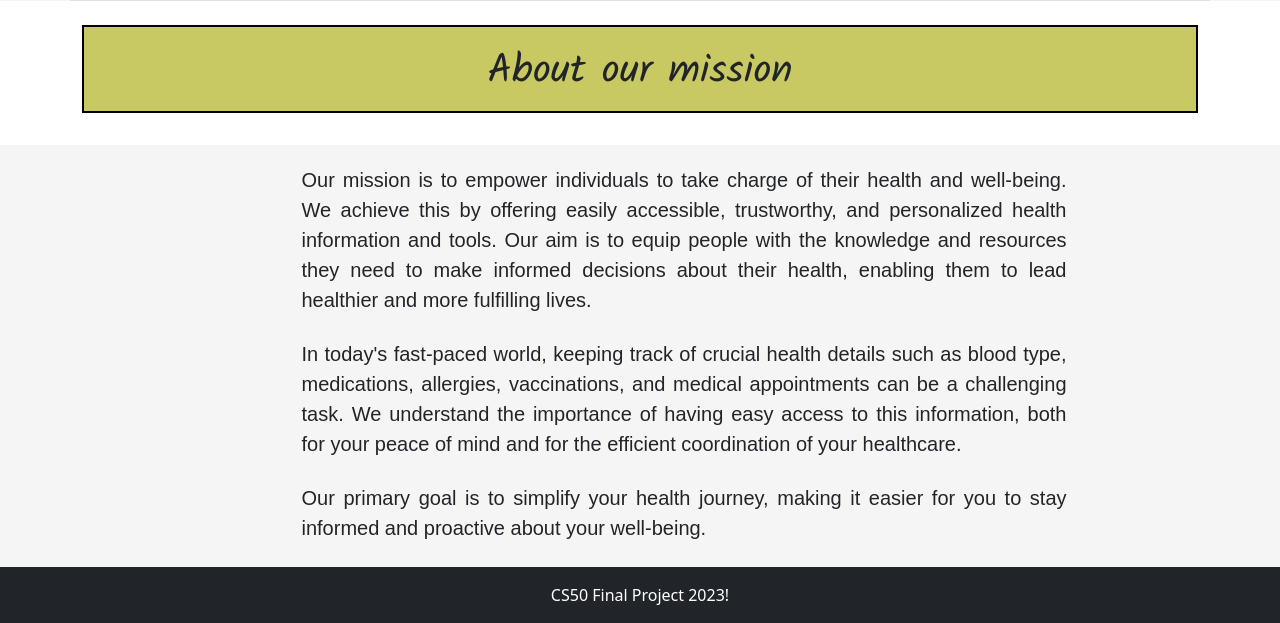
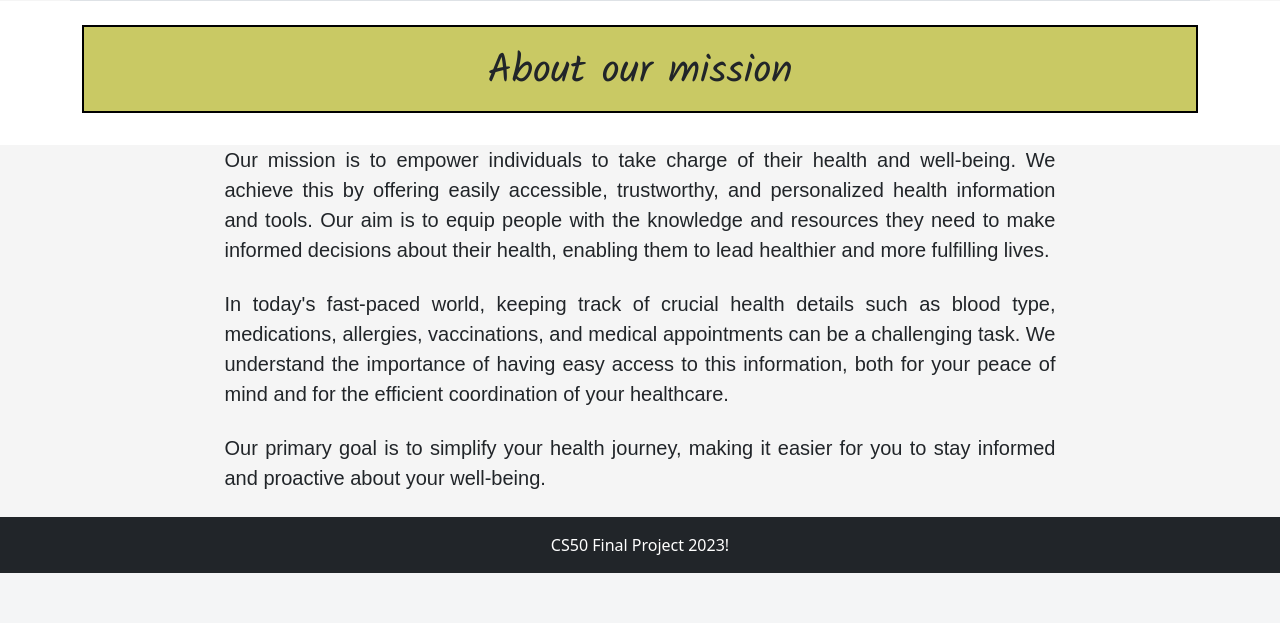
Before and after one commit to Thiagoalves033/Final_Project, a Flask app: page / in a window 1280 px wide. Shown: the part 2140-2763 px from the top of the page. After the commit the page ends 2713 px from the top, so only its background shows below. Run offline with Flask 3, Linux system fonts and the light colour scheme.

Commit message:
Removed unused class

```diff
--- a/static/style.css
+++ b/static/style.css
@@ -57,11 +57,6 @@ h3 {
 .justify-content-center {
     padding-top: 100px;
     text-align: center;
-}
-
-.ct-1 {
-    padding-top: 20px;
-    padding-left: 100px;
 }
 
 .textimg {
```
